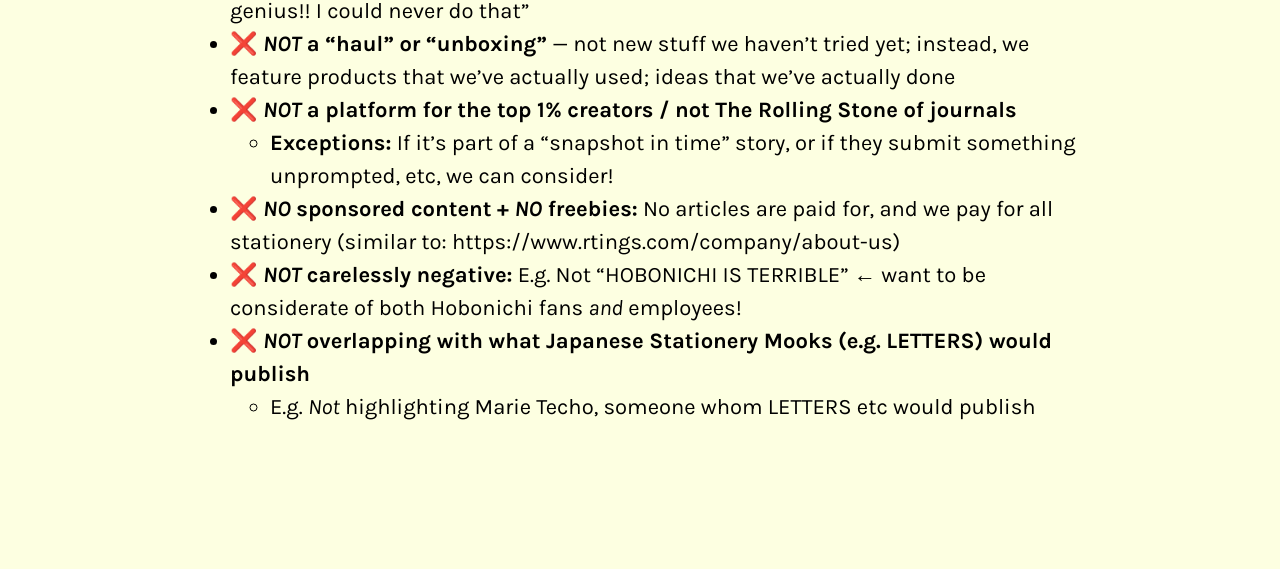
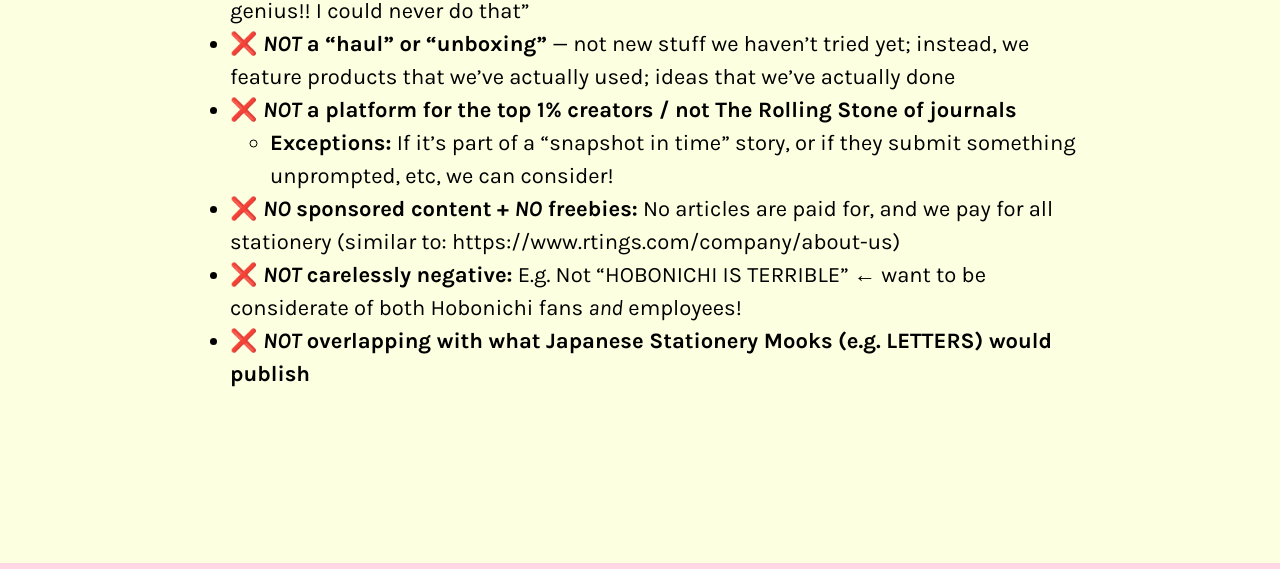
Before and after one commit to vrk/pouchmagazine.com, an Eleventy site: page principles.md in a window 1280 px wide. Shown: the part 1574-2143 px from the top of the page. Built offline with nearby package versions, Linux system fonts and the light colour scheme; Eleventy itself is replaced by a stand-in of ours; files that its build step writes are made by us from their sources; a web font is replaced by a local one.

Commit message:
no names

```diff
--- a/principles.md
+++ b/principles.md
@@ -30,4 +30,3 @@ What Pouch IS NOT:
 - **❌ *NO* sponsored content + *NO* freebies:** No articles are paid for, and we pay for all stationery (similar to: https://www.rtings.com/company/about-us)
 - **❌ *NOT* carelessly negative:** E.g. Not “HOBONICHI IS TERRIBLE” ← want to be considerate of both Hobonichi fans *and* employees!
 - **❌ *NOT* overlapping with what Japanese Stationery Mooks (e.g. LETTERS) would publish**
-    - E.g. *Not* highlighting Marie Techo, someone whom LETTERS etc would publish
```
